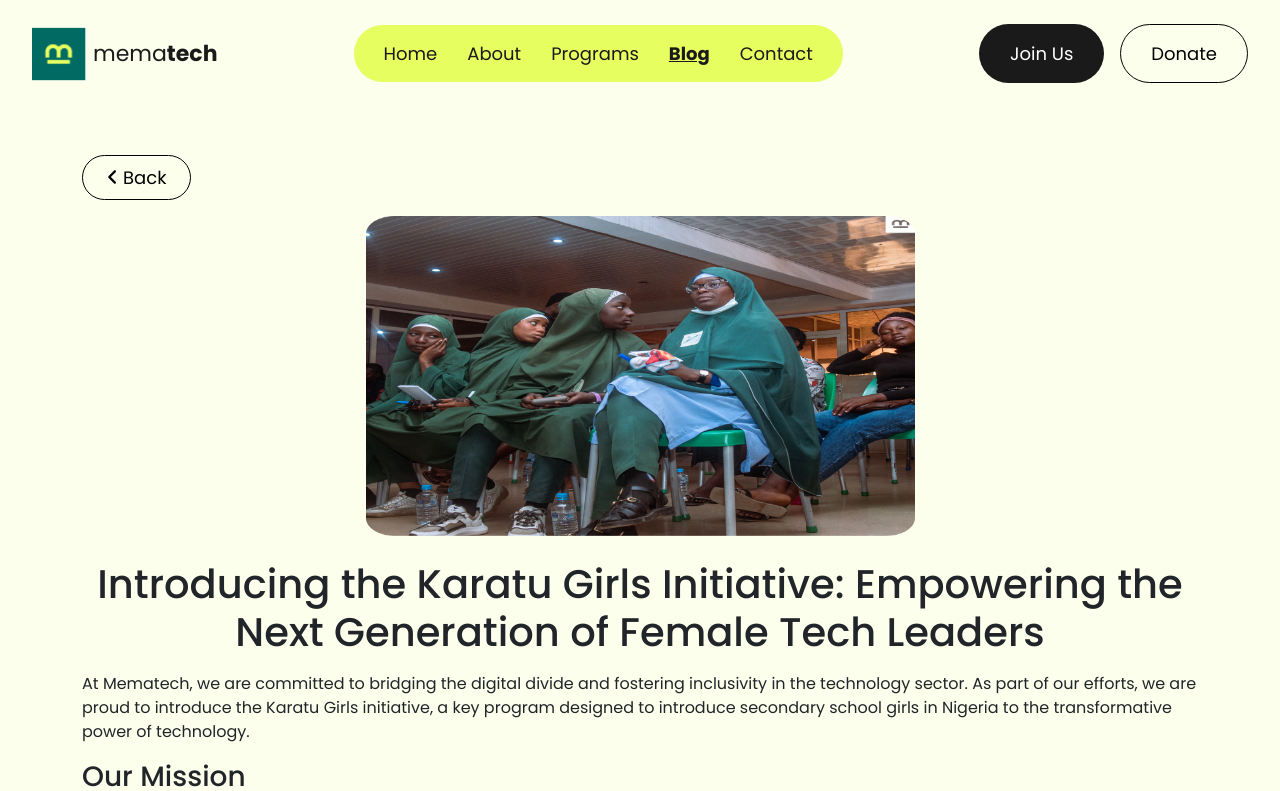
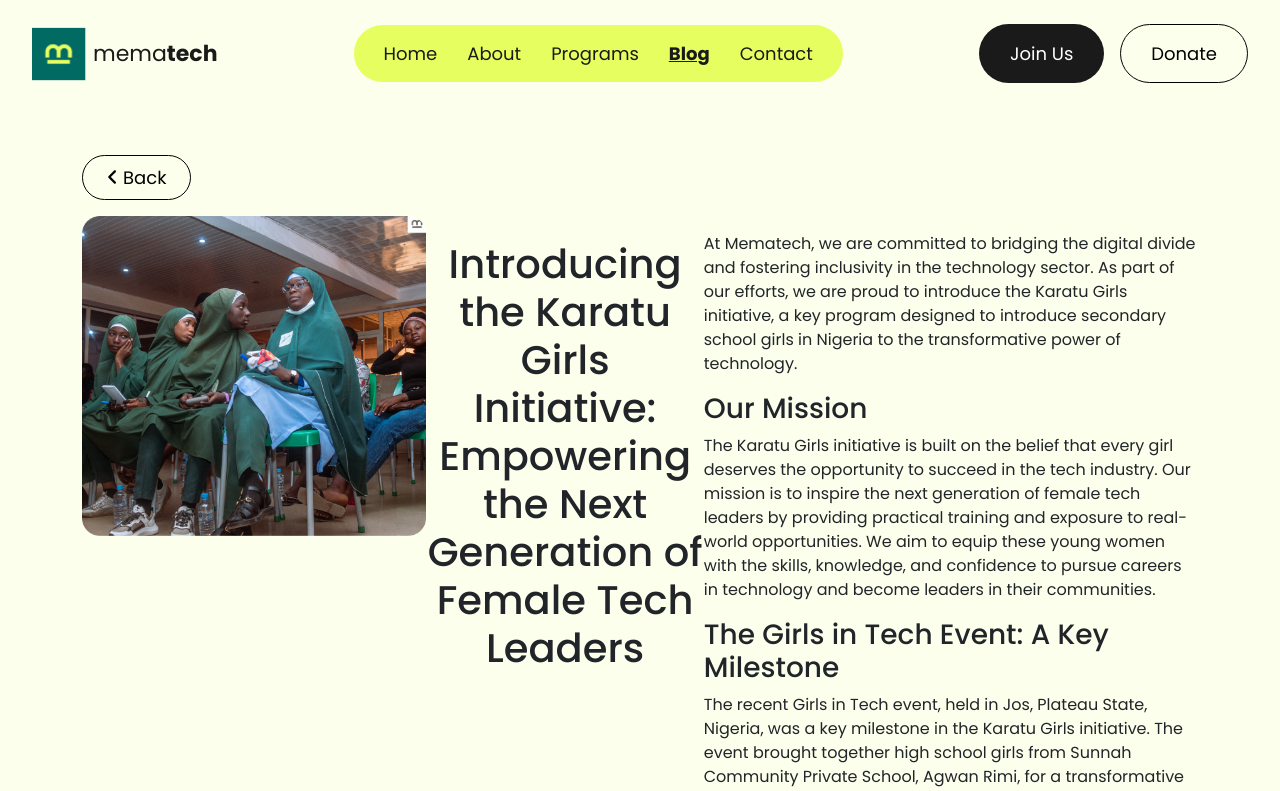
Before and after one commit to oemuraye/mema_tech, a Next.js app: page /blog/1 in a window 1280 px wide. Shown: the top 791 px of the page. Built offline with nearby package versions, Linux system fonts and the light colour scheme.

Commit message:
blog post edit

```diff
--- a/components/BlogPage/BlogPost.js
+++ b/components/BlogPage/BlogPost.js
@@ -10,11 +10,11 @@ const BlogPost = ({ blogPost }) => {
             </button>
             <div className="d-flex justify-content-center">
                 <Image src={blogPost.image} alt={blogPost.title} className="img-fluid" style={{ maxHeight: "320px" }}/>
-                </div>
                 <h1 className="mt-4 text-center">{blogPost.title}</h1>
                 {/* <p className="mt-3">{blogPost.content}</p> */}
                 <div className="mt-3" dangerouslySetInnerHTML={{ __html: blogPost.content }}></div>
             </div>
+          </div>
     </section>
   )
 }
--- a/components/BlogPage/styles.css
+++ b/components/BlogPage/styles.css
@@ -70,6 +70,9 @@
 .blog-post ul {
     list-style: disc;
 }
+.blog-post h3 {
+    font-size: 40px;
+}
 
 @media (max-width: 768px) {
     .blog-card .card-body {
```
